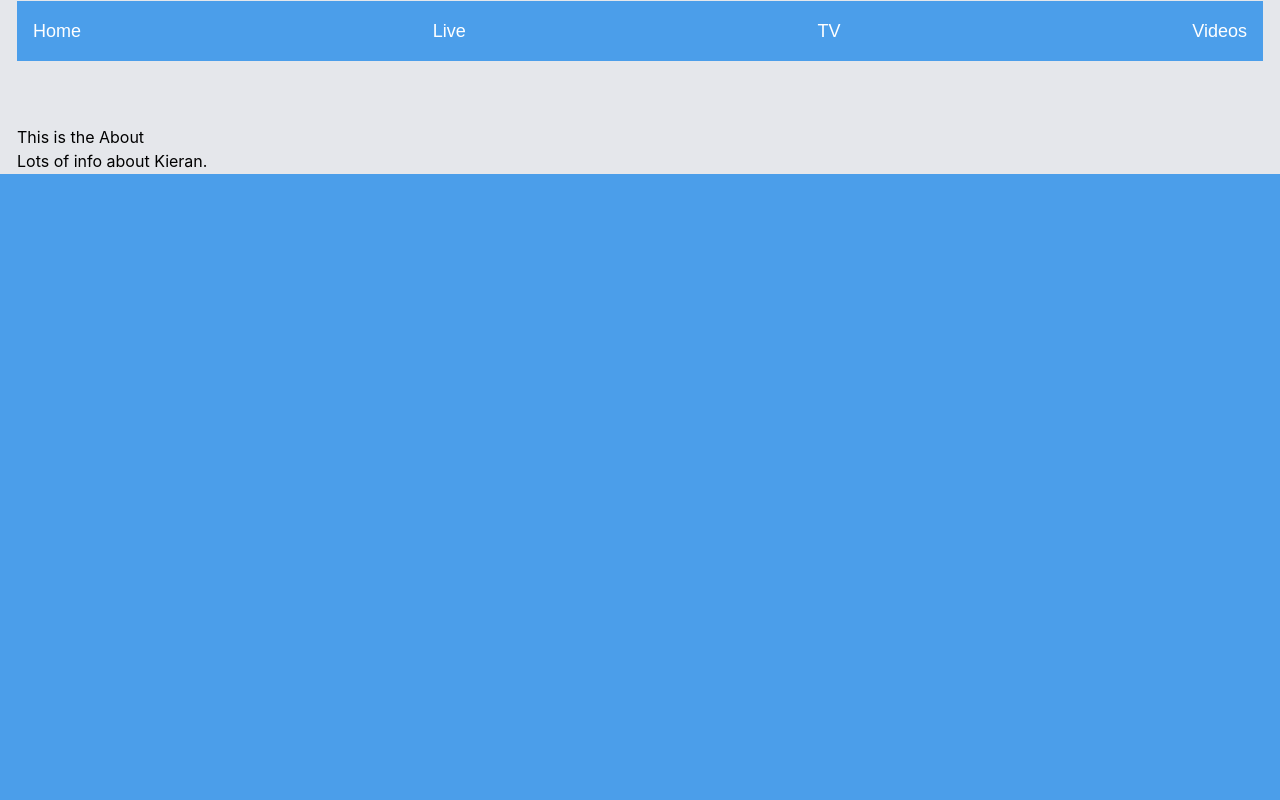
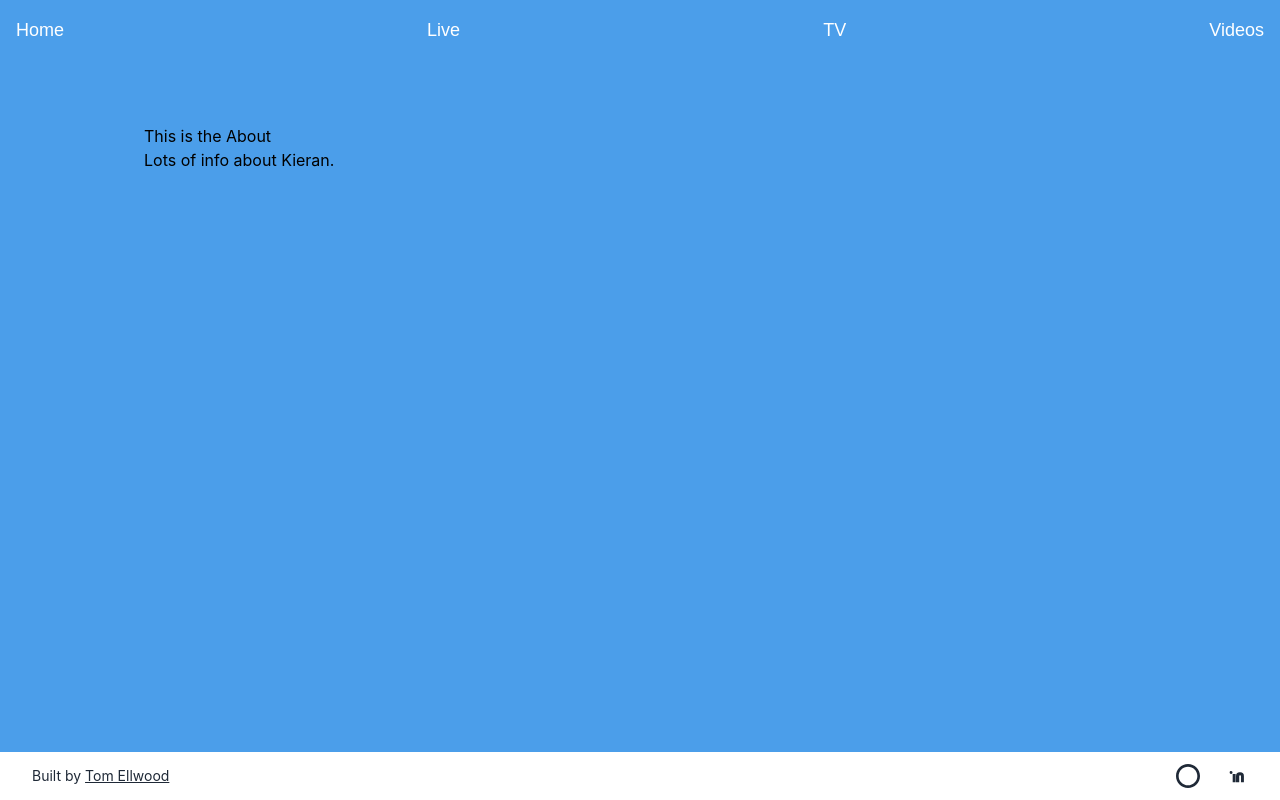
Before and after one commit to TEllwood23/K-H-Site, a React (Vite) app: page /about in a window 1280 px wide. Built offline with nearby package versions, Linux system fonts and the light colour scheme; a web font is replaced by a local one; what aws-amplify would draw is missing.

Commit message:
added footer

```diff
--- a/src/App.jsx
+++ b/src/App.jsx
@@ -4,29 +4,33 @@ import { BrowserRouter as Router, Routes, Route } from 'react-router-dom';
 import Home from './pages/Home';
 import About from './pages/About';
 import NavBar from './components/NavBar';
+import Footer from './components/Footer';
 
 function App() {
   return (
-    <div className="bg-background min-h-screen">
+    <div className="bg-background min-h-screen flex flex-col">
       <Router>
-        <div className="container mx-auto px-4 border bg-gray-200 max-w-screen-l">
         {/* Static NavBar */}
         <NavBar />
 
         {/* Main Content */}
-          <main className="pt-16">
+        <main className="flex-grow container mx-auto px-4 max-w-screen-lg pt-16">
           <Routes>
             <Route path="/" element={<Home />} />
             <Route path="/about" element={<About />} />
           </Routes>
         </main>
-        </div>
       </Router>
+
+      {/* Footer */}
+      <Footer />
     </div>
   );
 }
 
 export default App;
+
+
 
 
 //Burger menuy sidebar
--- /dev/null
+++ b/src/components/Footer.jsx
@@ -0,0 +1,40 @@
+const links = [
+  {
+    name: 'Portfolio',
+    href: 'https://yourportfolio.com',
+    icon: (props) => (
+      <svg fill="currentColor" viewBox="0 0 24 24" {...props}>
+        <path d="M12 0C5.37 0 0 5.37 0 12s5.37 12 12 12 12-5.37 12-12S18.63 0 12 0zm0 21.35c-5.17 0-9.35-4.18-9.35-9.35S6.83 2.65 12 2.65 21.35 6.83 21.35 12 17.17 21.35 12 21.35z" />
+      </svg>
+    ),
+  },
+  {
+    name: 'LinkedIn',
+    href: 'https://linkedin.com/in/tomellwood',
+    icon: (props) => (
+      <svg fill="currentColor" viewBox="0 0 24 24" {...props}>
+        <path d="M16.16 8.29a3.75 3.75 0 0 1 3.75 3.75v6.18h-2.93v-6.18a.82.82 0 0 0-.82-.82h-.12a.82.82 0 0 0-.82.82v6.18H12V12.04a3.75 3.75 0 0 1 3.75-3.75ZM8.68 10h2.93v8.22H8.68zm-1.47 0a1.47 1.47 0 1 1 0-2.93 1.47 1.47 0 0 1 0 2.93Z" />
+      </svg>
+    ),
+  },
+];
+
+export default function Footer() {
+  return (
+    <footer className="bg-white text-gray-800">
+      <div className="mx-auto max-w-7xl max-h-0.5 px-6 py-6 md:flex md:items-center md:justify-between lg:px-8">
+        <div className="flex justify-center gap-x-6 md:order-2">
+          {links.map((link) => (
+            <a key={link.name} href={link.href} target="_blank" rel="noopener noreferrer" className="hover:text-gray-300">
+              <span className="sr-only">{link.name}</span>
+              <link.icon aria-hidden="true" className="w-6 h-6" />
+            </a>
+          ))}
+        </div>
+        <p className="mt-8 text-center text-sm md:order-1 md:mt-0">
+          Built by <a href="https://linkedin.com/in/tomellwood" className="underline hover:text-gray-300">Tom Ellwood</a>
+        </p>
+      </div>
+    </footer>
+  );
+}
```
Lines whose indentation alone changed are shown as unchanged.
